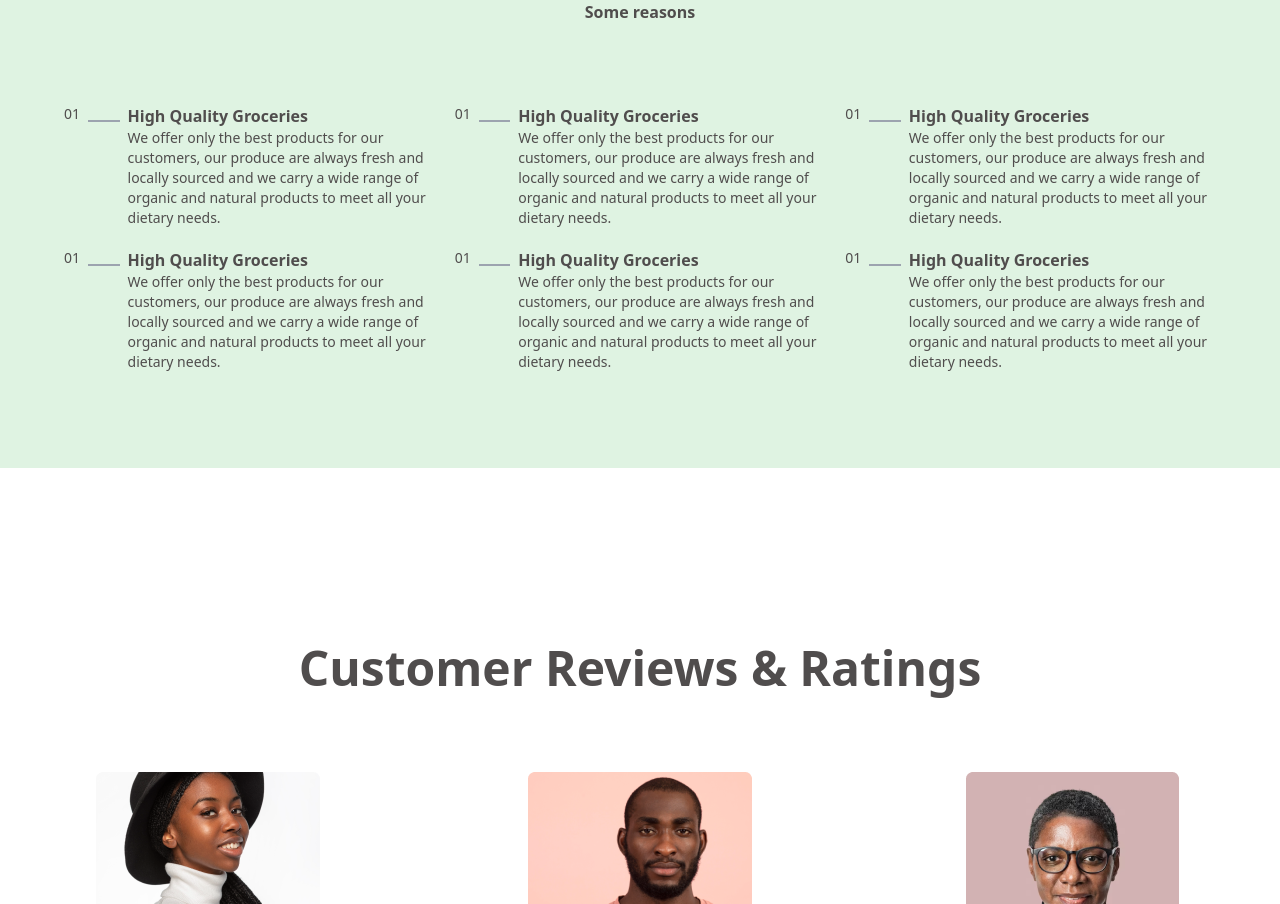
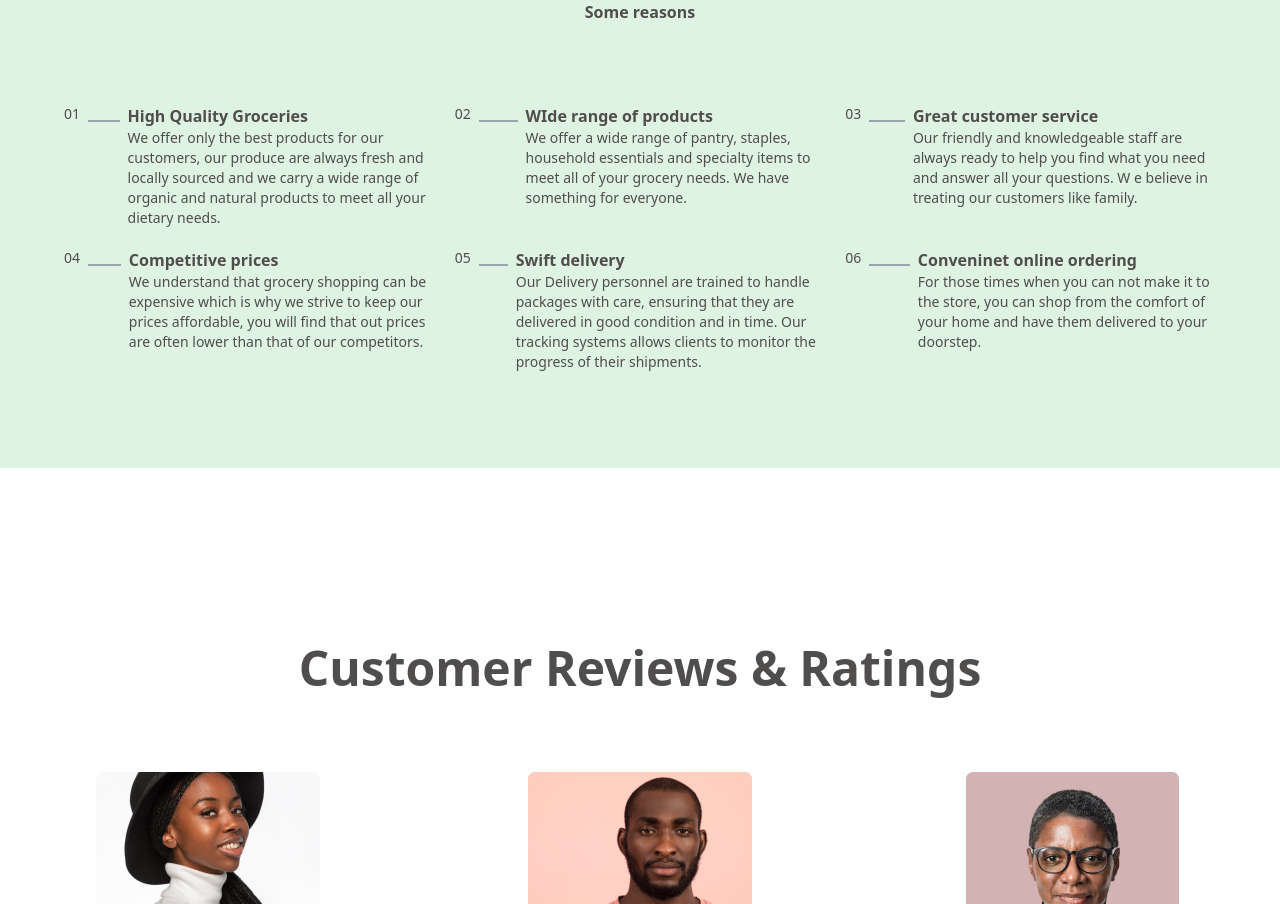
Before and after one commit to ogomie32/dekampalastore, a Vue app: page / in a window 1280 px wide. Shown: the part 3243-4147 px from the top of the page. Built offline with nearby package versions, Linux system fonts and the light colour scheme.

Commit message:
final changes

```diff
--- a/src/components/WhyChooseUs.vue
+++ b/src/components/WhyChooseUs.vue
@@ -6,16 +6,13 @@
                 <div class="pt-2 font-semibold">Some reasons</div>
             </div>
             <div class="grid grid-cols-3 gap-5">
-                <div class="flex space-x-2" v-for="x in 6" :key="x">
-                    <div class="text-sm">01</div>
+                <div class="flex space-x-2" v-for="x in result" :key="x.id">
+                    <div class="text-sm">0{{ x.id }}</div>
                     <div class="w-32 h-0.5 bg-gray-400 mt-4"></div>
                     <div>
-                        <div class=" font-semibold">High Quality Groceries</div>
+                        <div class=" font-semibold">{{x.title}}</div>
                         <div class="text-sm">
-                            We offer  only the best products for our customers,
-                            our produce are always fresh and locally sourced and
-                            we carry a wide range of organic and natural products
-                            to meet all your dietary needs.
+                            {{x.text}}
                         </div>
                     </div>
                 </div>
@@ -24,15 +21,22 @@
     </div>
 </template>
 
-<script setup>
-    // const data = [
-    //     {id: 01, title: "High Quality Groceries", text:"We offer  only the best products for our customers, our produce are always fresh and locally sourced and we carry a wide range of organic and natural products to meet all your dietary needs."},
-    //     {id:02, title: "WIde range of products", text:"We offer a wide range of pantry, staples, household essentials and specialty items to meet all of your grocery needs. We have something for everyone."},
-    //     {id:03, title: "Great customer service", text: "Our friendly and knowledgeable staff are always ready to help you find what you need and answer all your questions. W e believe in treating our customers like family."},
-    //     {id:04, title: "Competitive prices", text:"We understand that grocery shopping can be expensive which is why we strive to keep our prices affordable, you will find that out prices are often lower than that of our competitors."},
-    //     {id:05, title: "Swift delivery", text:"Our Delivery personnel are trained to handle packages with care, ensuring that they are delivered in good condition and in time. Our tracking systems allows clients to monitor the progress of their shipments."},
-    //     {id:06, title: "Conveninet online ordering", text: "For those times when you can not make it to the store, you can shop from the comfort of your home and have them delivered to your doorstep."}
-    // ]
+<script>
+export default {
+
+    data() {
+        return {
+            result: [
+                {id: 1, title: "High Quality Groceries", text:"We offer  only the best products for our customers, our produce are always fresh and locally sourced and we carry a wide range of organic and natural products to meet all your dietary needs."},
+                {id:2, title: "WIde range of products", text:"We offer a wide range of pantry, staples, household essentials and specialty items to meet all of your grocery needs. We have something for everyone."},
+                {id:3, title: "Great customer service", text: "Our friendly and knowledgeable staff are always ready to help you find what you need and answer all your questions. W e believe in treating our customers like family."},
+                {id:4, title: "Competitive prices", text:"We understand that grocery shopping can be expensive which is why we strive to keep our prices affordable, you will find that out prices are often lower than that of our competitors."},
+                {id:5, title: "Swift delivery", text:"Our Delivery personnel are trained to handle packages with care, ensuring that they are delivered in good condition and in time. Our tracking systems allows clients to monitor the progress of their shipments."},
+                {id:6, title: "Conveninet online ordering", text: "For those times when you can not make it to the store, you can shop from the comfort of your home and have them delivered to your doorstep."}
+            ]
+        }
+    }
+}
 </script>
 
 <style scoped>
```
